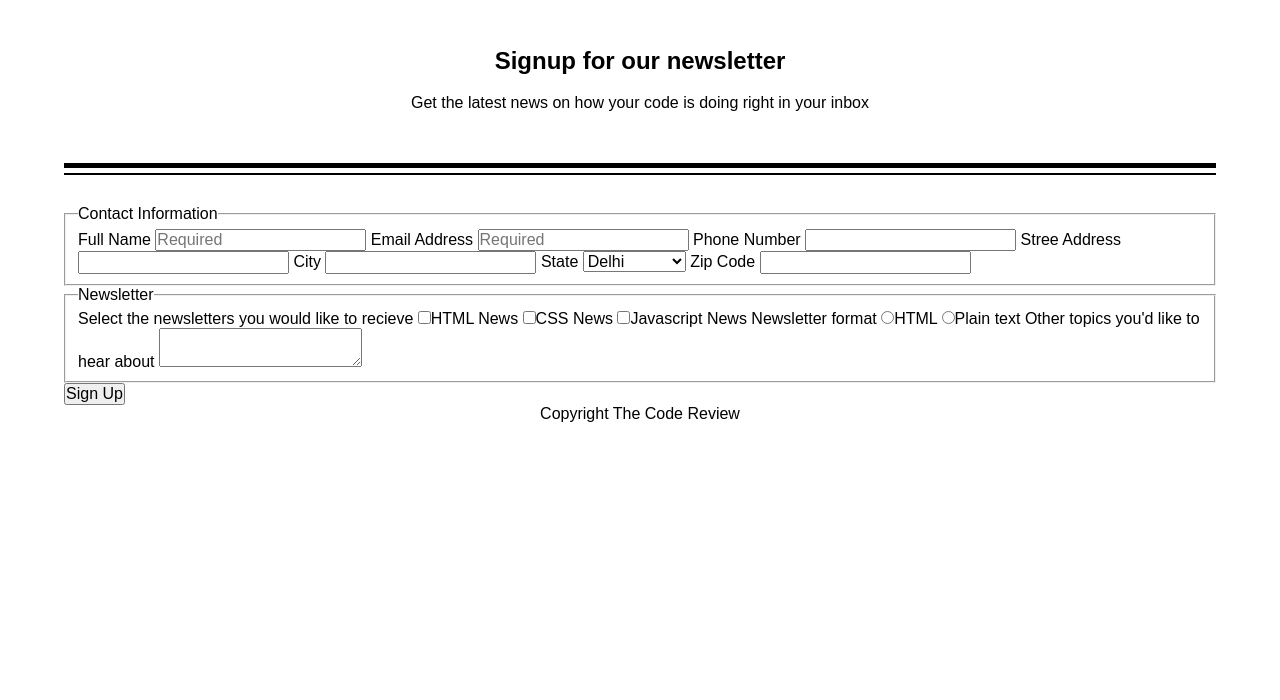
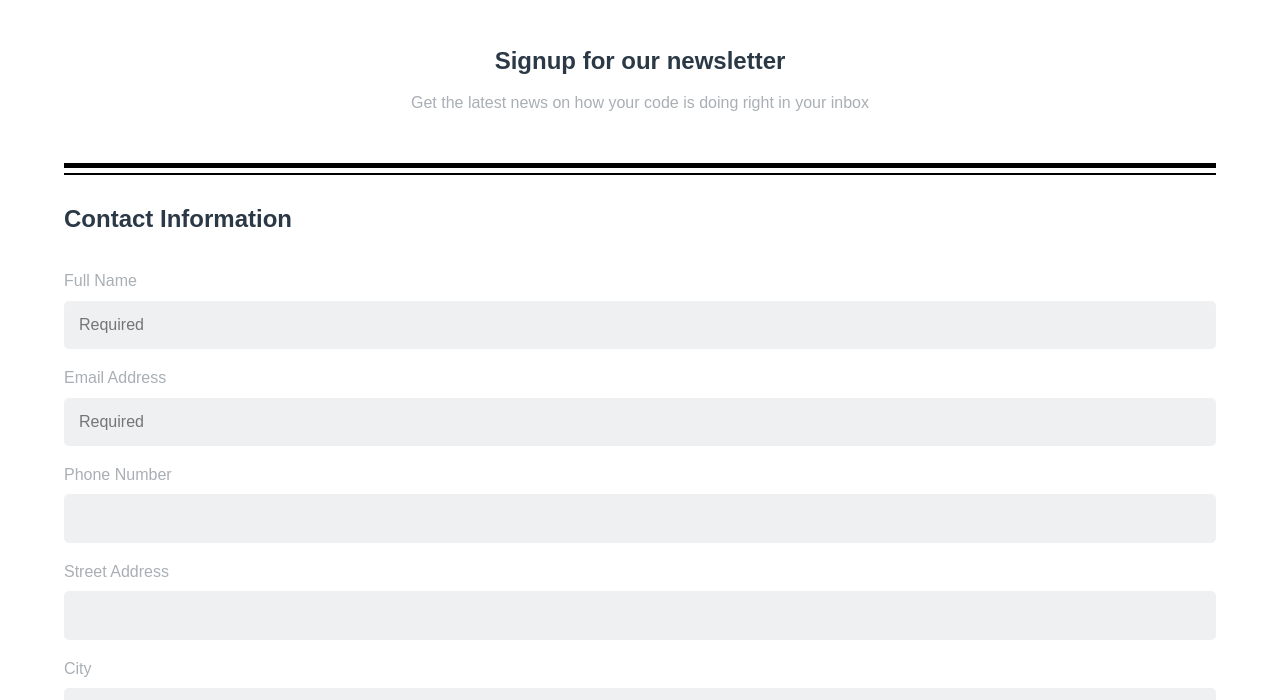
Before and after one commit to dipanshu08/registration_form, a plain HTML site: page index.html in a window 1280 px wide. Shown: the part 100-800 px from the top of the page. Drawn offline with Linux system fonts and the light colour scheme.

Commit message:
completed styles for the page

```diff
--- a/css/style.css
+++ b/css/style.css
@@ -9,11 +9,18 @@
 
 body {
   font-family: sans-serif;
+  font-size: 16px;
+  color: #A9AFB4;
 }
 
 .container {
   width: 90%;
   margin: 0 auto;
+}
+
+h2,
+legend {
+  color: #2B3946;
 }
 
 /* Header styles ---------------*/
@@ -49,9 +56,73 @@ h2 {
 
 /* Form Styles ---------------*/
 
-form {
+fieldset {
+  border: none;
+  padding: 20px 0;
+  margin: 0;
+}
+
+legend {
+  width: 100%;
+  font-size: 1.5em;
+  font-weight: bold;
+
   border-top: 2px solid black;
   padding-top: 30px;
+}
+
+label {
+  padding-bottom: 10px;
+  margin-top: 20px;
+}
+
+input[type='text'],
+input[type='email'],
+input[type='number'],
+input[type='phone'],
+select,
+textarea {
+  width: 100%;
+  padding: 15px;
+  background-color: #EFF0F1;
+  border: none;
+  border-radius: 5px;
+  height: auto;
+  margin-bottom: 20px;
+}
+
+select {
+  height: 50px;
+}
+
+input[id="zip_code"] {
+  width: 50%;
+}
+
+input[type='radio'],
+input[type='checkbox'] {
+  margin: 0 10px 10px 0;
+}
+
+.newsletter > label {
+  margin: 20px 0;
+}
+
+button {
+  background-color: #00C1B7;
+  color: #FFF;
+  padding: 20px;
+  text-align: center;
+  border-radius: 5px;
+  width: 100%;
+  font-size: 1.5em;
+  cursor: pointer
+}
+
+/* Footer Styles ---------------*/
+
+footer {
+  margin: 50px;
 }
 
 /* DRY Classes ---------------*/
@@ -59,3 +130,7 @@ form {
 .center {
   text-align: center;
 }
+
+.blk {
+  display: block;
+}
--- a/index.html
+++ b/index.html
@@ -22,23 +22,23 @@
         <fieldset>
           <legend>Contact Information</legend>
 
-          <label for='name'>Full Name</label>
-          <input type='text' id='name' name='user_name' placeholder="Required" required />
+          <label for='name' class='blk'>Full Name</label>
+          <input type='text' id='name' name='user_name' placeholder="Required" required class='blk' />
 
-          <label for='email'>Email Address</label>
-          <input type='email' id='email' name='user_email' placeholder="Required" required />
+          <label for='email' class='blk'>Email Address</label>
+          <input type='email' id='email' name='user_email' placeholder="Required" required class='blk' />
 
-          <label for='phone'>Phone Number</label>
-          <input type='phone' id='phone' name='user_phone' />
+          <label for='phone' class='blk'>Phone Number</label>
+          <input type='number' id='phone' name='user_phone' class='blk' />
 
-          <label for='street_address'>Stree Address</label>
-          <input type='text' id='street_address' name='user_street_address' />
+          <label for='street_address' class='blk'>Street Address</label>
+          <input type='text' id='street_address' name='user_street_address' class='blk' />
 
-          <label for='city'>City</label>
-          <input type='text' id='city' name='user_city' />
+          <label for='city' class='blk'>City</label>
+          <input type='text' id='city' name='user_city' class='blk' />
 
-          <label for='state'>State</label>
-          <select id='state' name='user_state'>
+          <label for='state' class='blk'>State</label>
+          <select id='state' name='user_state' class='blk'>
             <option value="delhi">Delhi</option>
             <option value="punjab">Punjab</option>
             <option value="haryana">Haryana</option>
@@ -47,27 +47,27 @@
             <option value="rajasthan">Rajasthan</option>
           </select>
 
-          <label for='zip_code'>Zip Code</label>
-          <input type='number' id='zip_code' name='user_zip_code' />
+          <label for='zip_code' class='blk'>Zip Code</label>
+          <input type='number' id='zip_code' name='user_zip_code' class='blk' />
         </fieldset>
 
-        <fieldset>
-          <legend>Newsletter</legend>
+        <fieldset class="newsletter">
+          <legend class='blk'>Newsletter</legend>
 
-          <label>Select the newsletters you would like to recieve</label>
-          <input type='checkbox' id='html_news' name='news_type' value='html_news' /><label for='html_news'>HTML News</label>
-          <input type='checkbox' id='css_news' name='news_type' value='css_news' /><label for='css_news'>CSS News</label>
+          <label class='blk'>Select the newsletters you would like to recieve</label>
+          <input type='checkbox' id='html_news' name='news_type' value='html_news' /><label for='html_news'>HTML News</label><br />
+          <input type='checkbox' id='css_news' name='news_type' value='css_news' /><label for='css_news'>CSS News</label><br />
           <input type='checkbox' id='javascript_news' name='news_type' value='javascript_news' /><label for='javascript_news'>Javascript News</label>
 
-          <label>Newsletter format</label>
-          <input type='radio' id='html_format' name='news_format' value='html_format' /><label for='html_format'>HTML</label>
+          <label class='blk'>Newsletter format</label>
+          <input type='radio' id='html_format' name='news_format' value='html_format' /><label for='html_format'>HTML</label><br />
           <input type='radio' id='text_format' name='news_format' value='text_format' /><label for='text_format'>Plain text</label>
 
-          <label for='comment'>Other topics you'd like to hear about</label>
+          <label for='comment' class='blk'>Other topics you'd like to hear about</label>
           <textarea id='comment' name='user_comment'></textarea>
         </fieldset>
 
-        <button type='submit'>Sign Up</button>
+        <button type='submit' class='blk'>Sign Up</button>
       </form>
     </main>
 
```
